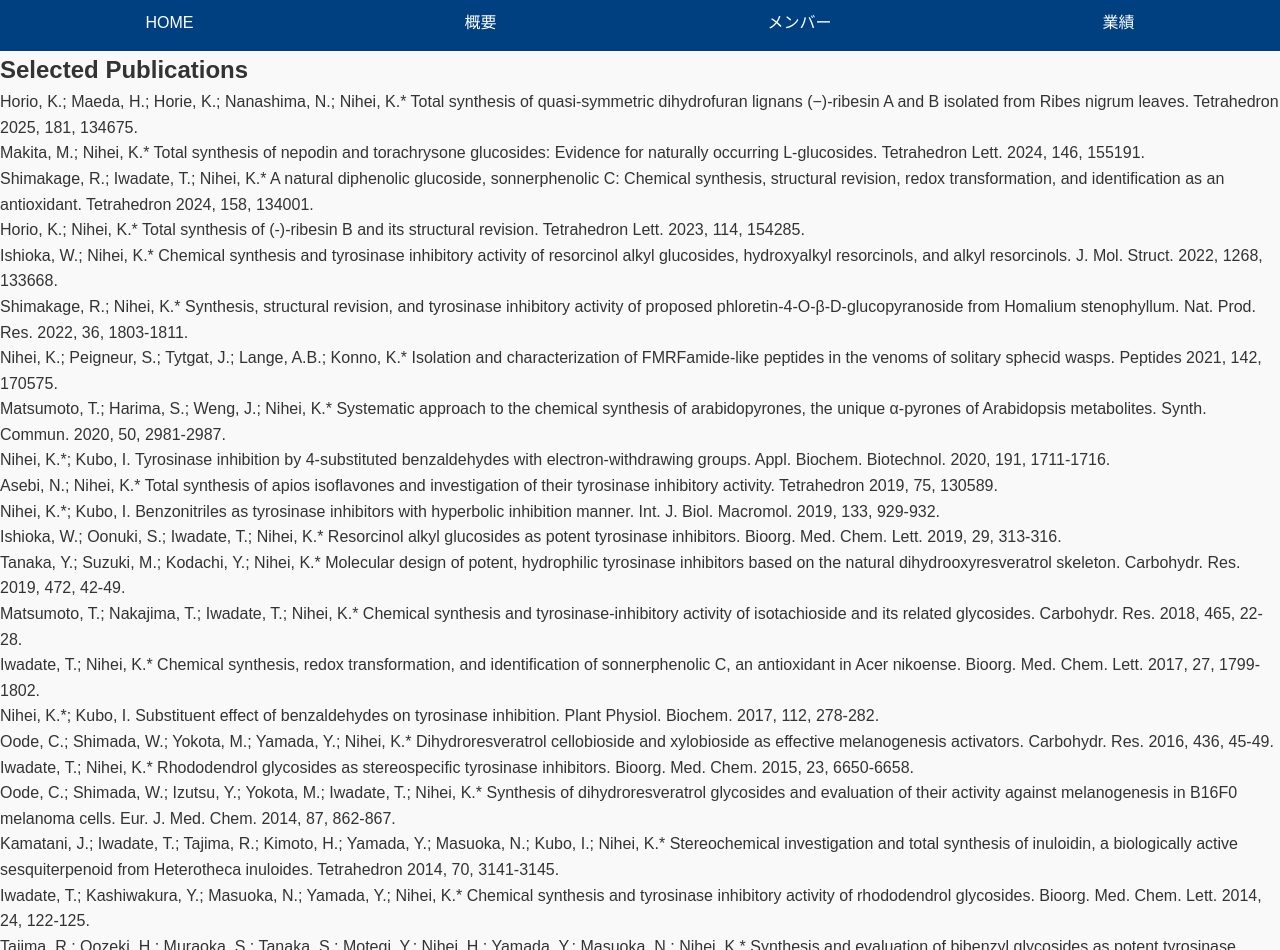
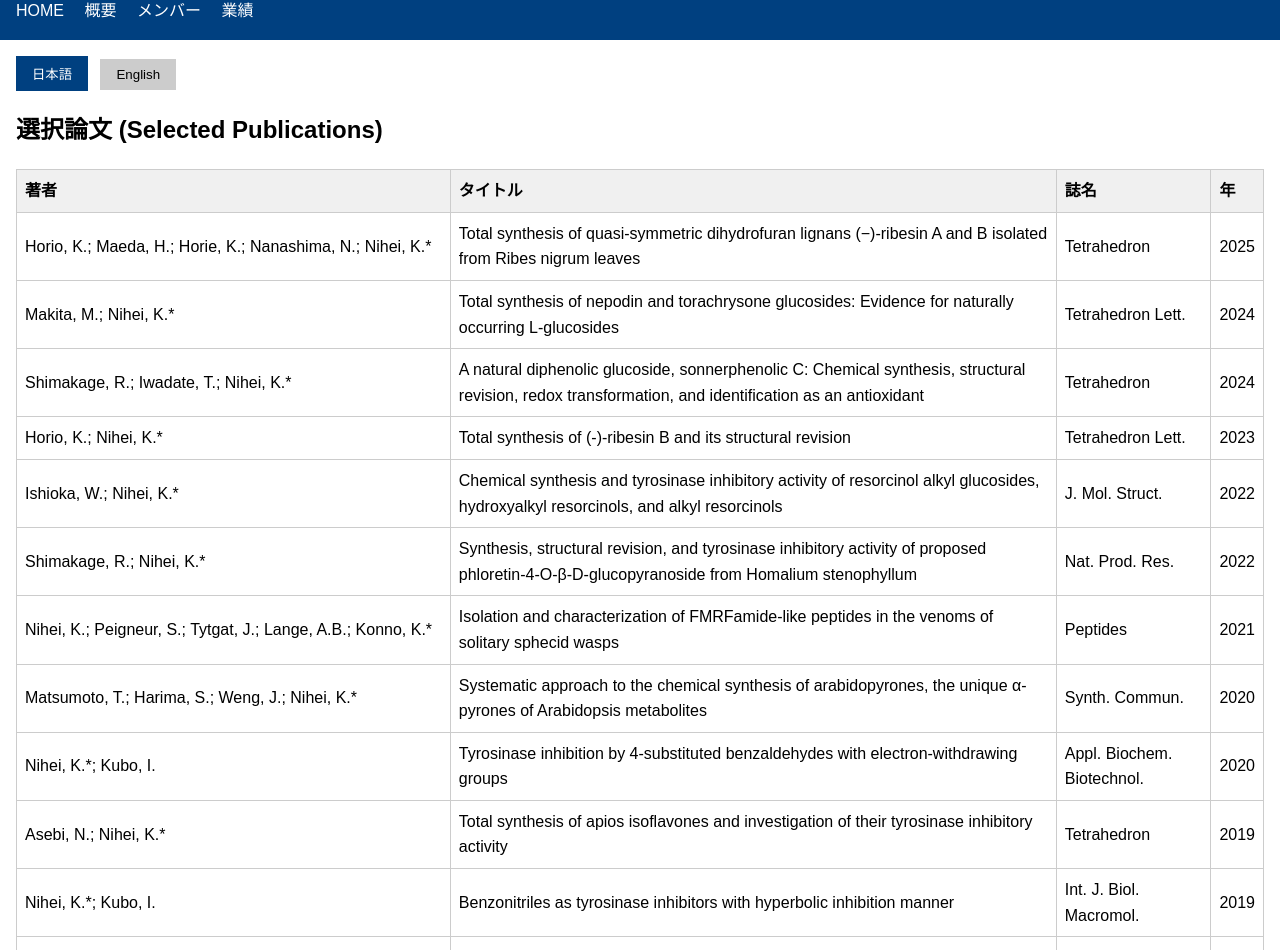
Before and after one commit to a193226/npc-lab, a plain HTML site: page publications.html in a window 1280 px wide. Shown: the part 56-1006 px from the top of the page. Drawn offline with Linux system fonts and the light colour scheme.

Commit message:
Update publications.html

```diff
--- a/publications.html
+++ b/publications.html
@@ -3,11 +3,41 @@
 <head>
     <meta charset="UTF-8">
     <meta name="viewport" content="width=device-width, initial-scale=1.0">
-    <title>NPC Lab 業績</title>
-    <link rel="stylesheet" href="css/style.css">
-    <script src="js/main.js" defer></script>
+    <title>NPC Lab 論文業績</title>
+    <style>
+        body { font-family: Arial, sans-serif; margin: 0; padding: 0; line-height: 1.6; }
+        header { background: #004080; color: white; padding: 1rem; }
+        header h1 { margin: 0; font-size: 1.5rem; }
+        nav a { color: white; margin-right: 1rem; text-decoration: none; }
+        main { padding: 1rem; }
+        footer { background: #eee; padding: 1rem; text-align: center; }
+
+        .lang-tabs { margin-bottom: 1rem; }
+        .lang-tabs button {
+            padding: 0.5rem 1rem;
+            border: none;
+            cursor: pointer;
+            background: #ccc;
+            margin-right: 0.5rem;
+        }
+        .lang-tabs button.active { background: #004080; color: white; }
+
+        .lang-section { display: none; }
+        .lang-section.active { display: block; }
+
+        table { border-collapse: collapse; width: 100%; margin-bottom: 1rem; }
+        th, td { border: 1px solid #ccc; padding: 0.5rem; text-align: left; }
+        th { background: #f0f0f0; }
+
+        @media (max-width: 600px) {
+            header h1 { font-size: 1.2rem; }
+            nav a { display: block; margin-bottom: 0.5rem; }
+            table, th, td { font-size: 0.9rem; }
+        }
+    </style>
 </head>
 <body>
+
 <header>
     <h1>Natural Products Chemistry Lab - 宇都宮大学</h1>
     <nav>
@@ -19,39 +49,62 @@
 </header>
 
 <main>
-    <section>
+    <div class="lang-tabs">
+        <button class="active" onclick="switchLang('ja')">日本語</button>
+        <button onclick="switchLang('en')">English</button>
+    </div>
+
+    <!-- 日本語 -->
+    <section id="ja" class="lang-section active">
+        <h2>選択論文 (Selected Publications)</h2>
+        <table>
+            <tr><th>著者</th><th>タイトル</th><th>誌名</th><th>年</th></tr>
+            <tr><td>Horio, K.; Maeda, H.; Horie, K.; Nanashima, N.; Nihei, K.*</td><td>Total synthesis of quasi-symmetric dihydrofuran lignans (−)-ribesin A and B isolated from Ribes nigrum leaves</td><td>Tetrahedron</td><td>2025</td></tr>
+            <tr><td>Makita, M.; Nihei, K.*</td><td>Total synthesis of nepodin and torachrysone glucosides: Evidence for naturally occurring L-glucosides</td><td>Tetrahedron Lett.</td><td>2024</td></tr>
+            <tr><td>Shimakage, R.; Iwadate, T.; Nihei, K.*</td><td>A natural diphenolic glucoside, sonnerphenolic C: Chemical synthesis, structural revision, redox transformation, and identification as an antioxidant</td><td>Tetrahedron</td><td>2024</td></tr>
+            <tr><td>Horio, K.; Nihei, K.*</td><td>Total synthesis of (-)-ribesin B and its structural revision</td><td>Tetrahedron Lett.</td><td>2023</td></tr>
+            <tr><td>Ishioka, W.; Nihei, K.*</td><td>Chemical synthesis and tyrosinase inhibitory activity of resorcinol alkyl glucosides, hydroxyalkyl resorcinols, and alkyl resorcinols</td><td>J. Mol. Struct.</td><td>2022</td></tr>
+            <tr><td>Shimakage, R.; Nihei, K.*</td><td>Synthesis, structural revision, and tyrosinase inhibitory activity of proposed phloretin-4-O-β-D-glucopyranoside from Homalium stenophyllum</td><td>Nat. Prod. Res.</td><td>2022</td></tr>
+            <tr><td>Nihei, K.; Peigneur, S.; Tytgat, J.; Lange, A.B.; Konno, K.*</td><td>Isolation and characterization of FMRFamide-like peptides in the venoms of solitary sphecid wasps</td><td>Peptides</td><td>2021</td></tr>
+            <tr><td>Matsumoto, T.; Harima, S.; Weng, J.; Nihei, K.*</td><td>Systematic approach to the chemical synthesis of arabidopyrones, the unique α-pyrones of Arabidopsis metabolites</td><td>Synth. Commun.</td><td>2020</td></tr>
+            <tr><td>Nihei, K.*; Kubo, I.</td><td>Tyrosinase inhibition by 4-substituted benzaldehydes with electron-withdrawing groups</td><td>Appl. Biochem. Biotechnol.</td><td>2020</td></tr>
+            <tr><td>Asebi, N.; Nihei, K.*</td><td>Total synthesis of apios isoflavones and investigation of their tyrosinase inhibitory activity</td><td>Tetrahedron</td><td>2019</td></tr>
+            <tr><td>Nihei, K.*; Kubo, I.</td><td>Benzonitriles as tyrosinase inhibitors with hyperbolic inhibition manner</td><td>Int. J. Biol. Macromol.</td><td>2019</td></tr>
+            <tr><td>Ishioka, W.; Oonuki, S.; Iwadate, T.; Nihei, K.*</td><td>Resorcinol alkyl glucosides as potent tyrosinase inhibitors</td><td>Bioorg. Med. Chem. Lett.</td><td>2019</td></tr>
+            <tr><td>Tanaka, Y.; Suzuki, M.; Kodachi, Y.; Nihei, K.*</td><td>Molecular design of potent, hydrophilic tyrosinase inhibitors based on the natural dihydrooxyresveratrol skeleton</td><td>Carbohydr. Res.</td><td>2019</td></tr>
+            <tr><td>Matsumoto, T.; Nakajima, T.; Iwadate, T.; Nihei, K.*</td><td>Chemical synthesis and tyrosinase-inhibitory activity of isotachioside and its related glycosides</td><td>Carbohydr. Res.</td><td>2018</td></tr>
+            <tr><td>Iwadate, T.; Nihei, K.*</td><td>Chemical synthesis, redox transformation, and identification of sonnerphenolic C, an antioxidant in Acer nikoense</td><td>Bioorg. Med. Chem. Lett.</td><td>2017</td></tr>
+            <tr><td>Nihei, K.*; Kubo, I.</td><td>Substituent effect of benzaldehydes on tyrosinase inhibition</td><td>Plant Physiol. Biochem.</td><td>2017</td></tr>
+            <tr><td>Oode, C.; Shimada, W.; Yokota, M.; Yamada, Y.; Nihei, K.*</td><td>Dihydroresveratrol cellobioside and xylobioside as effective melanogenesis activators</td><td>Carbohydr. Res.</td><td>2016</td></tr>
+            <tr><td>Iwadate, T.; Nihei, K.*</td><td>Rhododendrol glycosides as stereospecific tyrosinase inhibitors</td><td>Bioorg. Med. Chem.</td><td>2015</td></tr>
+            <tr><td>Oode, C.; Shimada, W.; Izutsu, Y.; Yokota, M.; Iwadate, T.; Nihei, K.*</td><td>Synthesis of dihydroresveratrol glycosides and evaluation of their activity against melanogenesis in B16F0 melanoma cells</td><td>Eur. J. Med. Chem.</td><td>2014</td></tr>
+            <tr><td>Kamatani, J.; Iwadate, T.; Tajima, R.; Kimoto, H.; Yamada, Y.; Masuoka, N.; Kubo, I.; Nihei, K.*</td><td>Stereochemical investigation and total synthesis of inuloidin, a biologically active sesquiterpenoid from Heterotheca inuloides</td><td>Tetrahedron</td><td>2014</td></tr>
+            <tr><td>Iwadate, T.; Kashiwakura, Y.; Masuoka, N.; Yamada, Y.; Nihei, K.*</td><td>Chemical synthesis and tyrosinase inhibitory activity of rhododendrol glycosides</td><td>Bioorg. Med. Chem. Lett.</td><td>2014</td></tr>
+            <tr><td>Tajima, R.; Oozeki, H.; Muraoka, S.; Tanaka, S.; Motegi, Y.; Nihei, H.; Yamada, Y.; Masuoka, N.; Nihei, K.*</td><td>Synthesis and evaluation of bibenzyl glycosides as potent tyrosinase inhibitors</td><td>Eur. J. Med. Chem.</td><td>2011</td></tr>
+            <tr><td>Oozeki, H.; Tajima, R.; Nihei, K.*</td><td>Molecular design of potent tyrosinase inhibitors having the bibenzyl skeleton</td><td>Bioorg. Med. Chem. Lett.</td><td>2008</td></tr>
+        </table>
+    </section>
+
+    <!-- English -->
+    <section id="en" class="lang-section">
         <h2>Selected Publications</h2>
-        <ul>
-            <li>Horio, K.; Maeda, H.; Horie, K.; Nanashima, N.; Nihei, K.* Total synthesis of quasi-symmetric dihydrofuran lignans (−)-ribesin A and B isolated from Ribes nigrum leaves. Tetrahedron 2025, 181, 134675.</li>
-            <li>Makita, M.; Nihei, K.* Total synthesis of nepodin and torachrysone glucosides: Evidence for naturally occurring L-glucosides. Tetrahedron Lett. 2024, 146, 155191.</li>
-            <li>Shimakage, R.; Iwadate, T.; Nihei, K.* A natural diphenolic glucoside, sonnerphenolic C: Chemical synthesis, structural revision, redox transformation, and identification as an antioxidant. Tetrahedron 2024, 158, 134001.</li>
-            <li>Horio, K.; Nihei, K.* Total synthesis of (-)-ribesin B and its structural revision. Tetrahedron Lett. 2023, 114, 154285.</li>
-            <li>Ishioka, W.; Nihei, K.* Chemical synthesis and tyrosinase inhibitory activity of resorcinol alkyl glucosides, hydroxyalkyl resorcinols, and alkyl resorcinols. J. Mol. Struct. 2022, 1268, 133668.</li>
-            <li>Shimakage, R.; Nihei, K.* Synthesis, structural revision, and tyrosinase inhibitory activity of proposed phloretin-4-O-β-D-glucopyranoside from Homalium stenophyllum. Nat. Prod. Res. 2022, 36, 1803-1811.</li>
-            <li>Nihei, K.; Peigneur, S.; Tytgat, J.; Lange, A.B.; Konno, K.* Isolation and characterization of FMRFamide-like peptides in the venoms of solitary sphecid wasps. Peptides 2021, 142, 170575.</li>
-            <li>Matsumoto, T.; Harima, S.; Weng, J.; Nihei, K.* Systematic approach to the chemical synthesis of arabidopyrones, the unique α-pyrones of Arabidopsis metabolites. Synth. Commun. 2020, 50, 2981-2987.</li>
-            <li>Nihei, K.*; Kubo, I. Tyrosinase inhibition by 4-substituted benzaldehydes with electron-withdrawing groups. Appl. Biochem. Biotechnol. 2020, 191, 1711-1716.</li>
-            <li>Asebi, N.; Nihei, K.* Total synthesis of apios isoflavones and investigation of their tyrosinase inhibitory activity. Tetrahedron 2019, 75, 130589.</li>
-            <li>Nihei, K.*; Kubo, I. Benzonitriles as tyrosinase inhibitors with hyperbolic inhibition manner. Int. J. Biol. Macromol. 2019, 133, 929-932.</li>
-            <li>Ishioka, W.; Oonuki, S.; Iwadate, T.; Nihei, K.* Resorcinol alkyl glucosides as potent tyrosinase inhibitors. Bioorg. Med. Chem. Lett. 2019, 29, 313-316.</li>
-            <li>Tanaka, Y.; Suzuki, M.; Kodachi, Y.; Nihei, K.* Molecular design of potent, hydrophilic tyrosinase inhibitors based on the natural dihydrooxyresveratrol skeleton. Carbohydr. Res. 2019, 472, 42-49.</li>
-            <li>Matsumoto, T.; Nakajima, T.; Iwadate, T.; Nihei, K.* Chemical synthesis and tyrosinase-inhibitory activity of isotachioside and its related glycosides. Carbohydr. Res. 2018, 465, 22-28.</li>
-            <li>Iwadate, T.; Nihei, K.* Chemical synthesis, redox transformation, and identification of sonnerphenolic C, an antioxidant in Acer nikoense. Bioorg. Med. Chem. Lett. 2017, 27, 1799-1802.</li>
-            <li>Nihei, K.*; Kubo, I. Substituent effect of benzaldehydes on tyrosinase inhibition. Plant Physiol. Biochem. 2017, 112, 278-282.</li>
-            <li>Oode, C.; Shimada, W.; Yokota, M.; Yamada, Y.; Nihei, K.* Dihydroresveratrol cellobioside and xylobioside as effective melanogenesis activators. Carbohydr. Res. 2016, 436, 45-49.</li>
-            <li>Iwadate, T.; Nihei, K.* Rhododendrol glycosides as stereospecific tyrosinase inhibitors. Bioorg. Med. Chem. 2015, 23, 6650-6658.</li>
-            <li>Oode, C.; Shimada, W.; Izutsu, Y.; Yokota, M.; Iwadate, T.; Nihei, K.* Synthesis of dihydroresveratrol glycosides and evaluation of their activity against melanogenesis in B16F0 melanoma cells. Eur. J. Med. Chem. 2014, 87, 862-867.</li>
-            <li>Kamatani, J.; Iwadate, T.; Tajima, R.; Kimoto, H.; Yamada, Y.; Masuoka, N.; Kubo, I.; Nihei, K.* Stereochemical investigation and total synthesis of inuloidin, a biologically active sesquiterpenoid from Heterotheca inuloides. Tetrahedron 2014, 70, 3141-3145.</li>
-            <li>Iwadate, T.; Kashiwakura, Y.; Masuoka, N.; Yamada, Y.; Nihei, K.* Chemical synthesis and tyrosinase inhibitory activity of rhododendrol glycosides. Bioorg. Med. Chem. Lett. 2014, 24, 122-125.</li>
-            <li>Tajima, R.; Oozeki, H.; Muraoka, S.; Tanaka, S.; Motegi, Y.; Nihei, H.; Yamada, Y.; Masuoka, N.; Nihei, K.* Synthesis and evaluation of bibenzyl glycosides as potent tyrosinase inhibitors. Eur. J. Med. Chem. 2011, 46, 1374-1381.</li>
-            <li>Oozeki, H.; Tajima, R.; Nihei, K.* Molecular design of potent tyrosinase inhibitors having the bibenzyl skeleton. Bioorg. Med. Chem. Lett. 2008, 18, 5252-5254.</li>
-        </ul>
-        <p>For more information, please see <a href="https://researchmap.jp/">researchmap</a>.</p>
+        <p>All publications listed above are available in English. Titles and authors remain the same.</p>
     </section>
 </main>
 
 <footer>
     <p>宇都宮大学大学院　地域創生科学研究科</p>
 </footer>
+
+<script>
+function switchLang(lang) {
+    document.querySelectorAll('.lang-section').forEach(sec => sec.classList.remove('active'));
+    document.getElementById(lang).classList.add('active');
+
+    document.querySelectorAll('.lang-tabs button').forEach(btn => btn.classList.remove('active'));
+    document.querySelector(`.lang-tabs button[onclick="switchLang('${lang}')"]`).classList.add('active');
+}
+</script>
+
 </body>
 </html>
```
